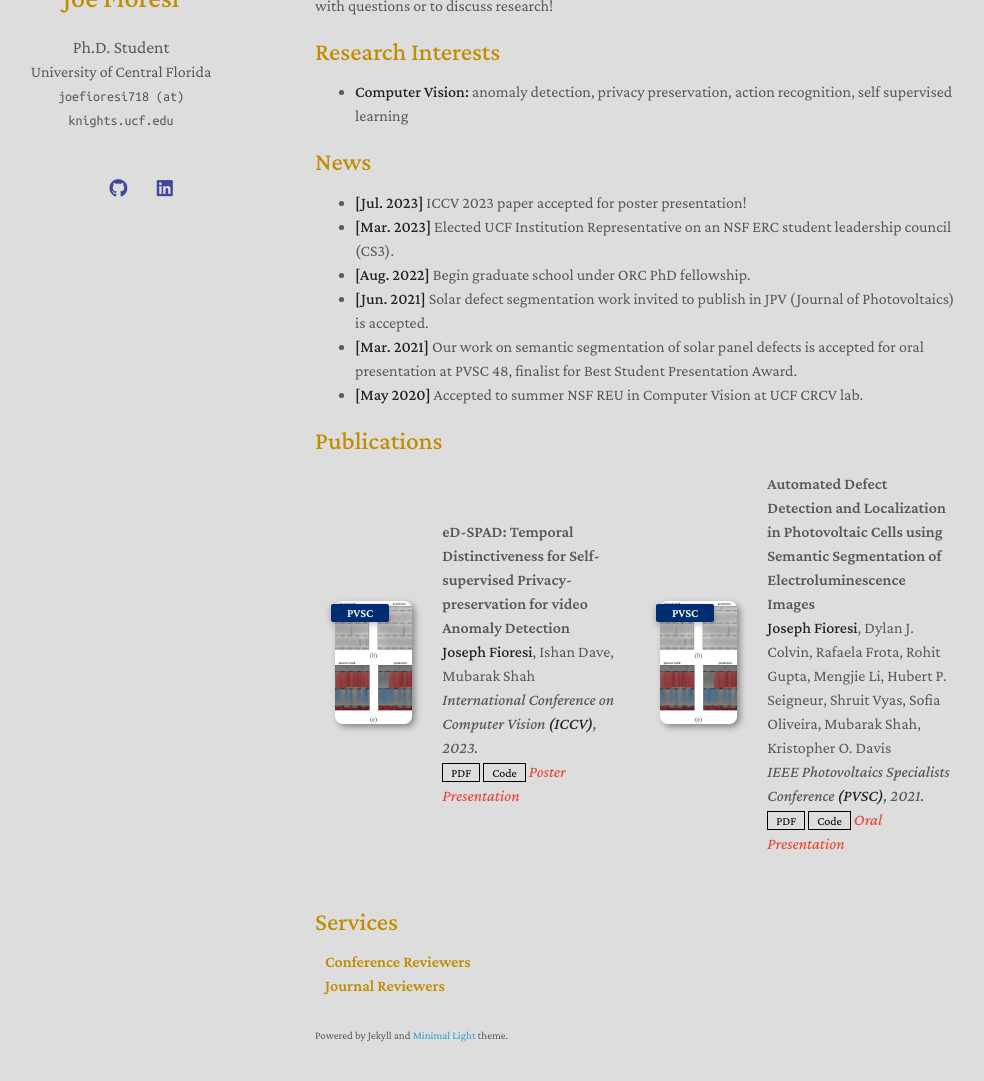
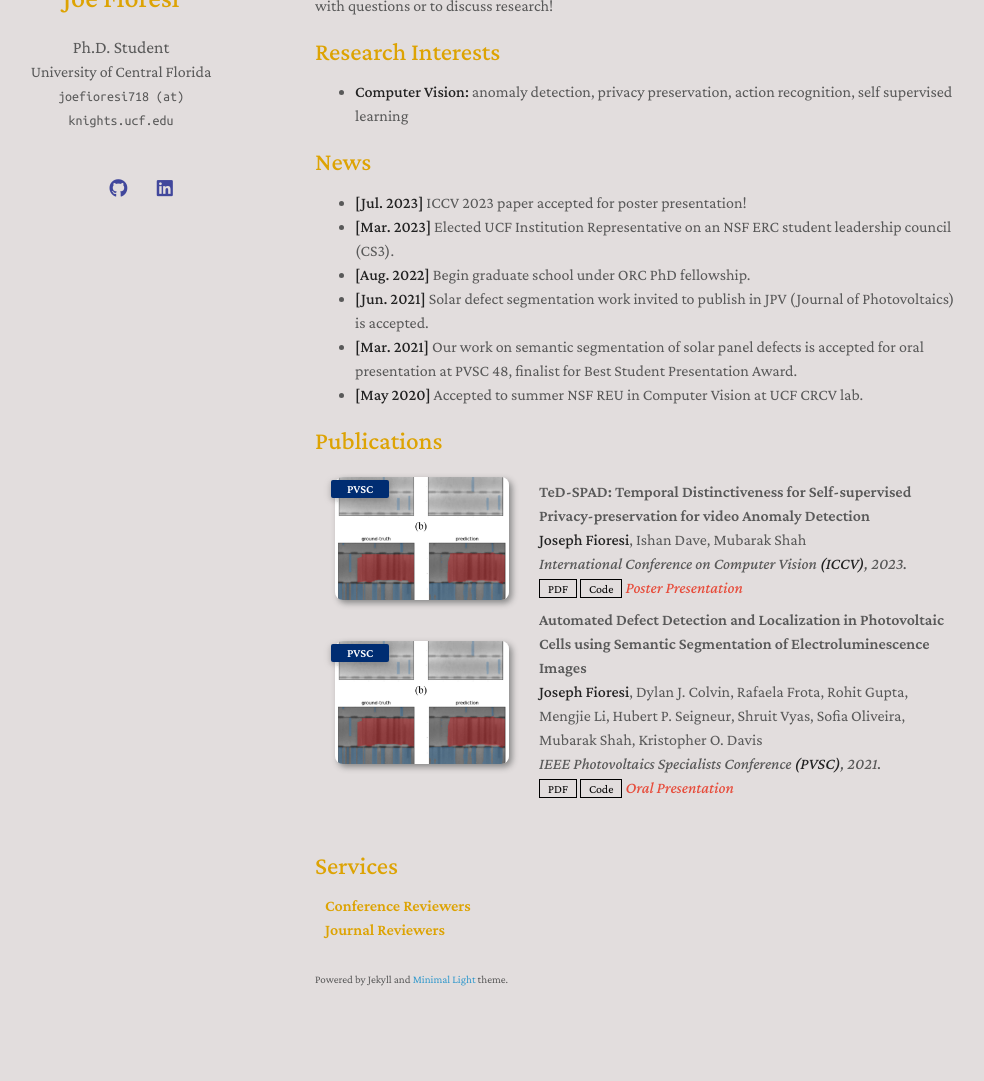
Before and after one commit to joefioresi718/joefioresi718.github.io, a Jekyll site: the page built from index.md, in a window 1280 px wide and 1384 px high, cut to the strip 268-1349 px from the top of the window. Shown: the whole strip, without its empty margins (155-1139 px from the left). Built offline with Jekyll 4.4.1, drawn with Linux system fonts in a browser that asks for light colours; nearby versions of some CDN libraries; a style sheet for code colours, icons or effects is not loaded; our own code applies the rules of GitHub Pages for plain Markdown files.

Commit message:
background, iccv

```diff
--- a/_includes/publications.md
+++ b/_includes/publications.md
@@ -11,7 +11,7 @@
   </div>
 
   <div class="col-sm-9" style="position: relative;padding-right: 15px;padding-left: 20px;">
-    <div class="title"><a href="https://drive.google.com/file/d/1QVVEO_epzCpXo0asRvxnykUe8F-JuIfG/view"></a>eD-SPAD: Temporal Distinctiveness for Self-supervised Privacy-preservation for video Anomaly Detection</div>
+    <div class="title"><a href="https://drive.google.com/file/d/1QVVEO_epzCpXo0asRvxnykUe8F-JuIfG/view"></a>TeD-SPAD: Temporal Distinctiveness for Self-supervised Privacy-preservation for video Anomaly Detection</div>
     <div class="author"><strong>Joseph Fioresi</strong>, Ishan Dave, Mubarak Shah</div>
     <div class="periodical"><em>International Conference on Computer Vision <strong>(ICCV)</strong>, 2023.</em></div>
     <div class="links">
@@ -22,7 +22,9 @@
       <strong><i style="color:#e74d3c">Poster Presentation</i></strong>
     </div>
   </div>
+</div>
 
+<div class="pub-row">
   <div class="col-sm-3 abbr" style="position: relative;padding-right: 15px;padding-left: 15px;">
     <img src="assets/img/pvsc_teaser.png" class="teaser img-fluid z-depth-1">
     <abbr class="badge">PVSC</abbr>
--- a/_sass/minimal-light.scss
+++ b/_sass/minimal-light.scss
@@ -2,7 +2,7 @@
 @import url('https://fonts.googleapis.com/css2?family=Ubuntu+Mono&display=swap');
 
 body {
-  background-color: #dddddd;
+  background-color: #e2dddd;
   padding:0px;
   font: 16.0px/1.5 Crimson Pro, serif;
   color:#595959;
@@ -242,18 +242,18 @@ papertitle {
 
 h3, h4, h5, h6 {
   font-weight: 600;
-  color:#c08d00;
+  color:#dda303;
   margin:0 0 20px;
 }
 
 h1 {
   font-weight: 500;
-  color:#c08d00;
+  color:#dda303;
   margin:0 0 20px;
 }
 
 h2 {
-  color:#c08d00;
+  color:#dda303;
   // color:#FFC904;
   font-weight: 500;
   margin:2px 0px 15px;
```
